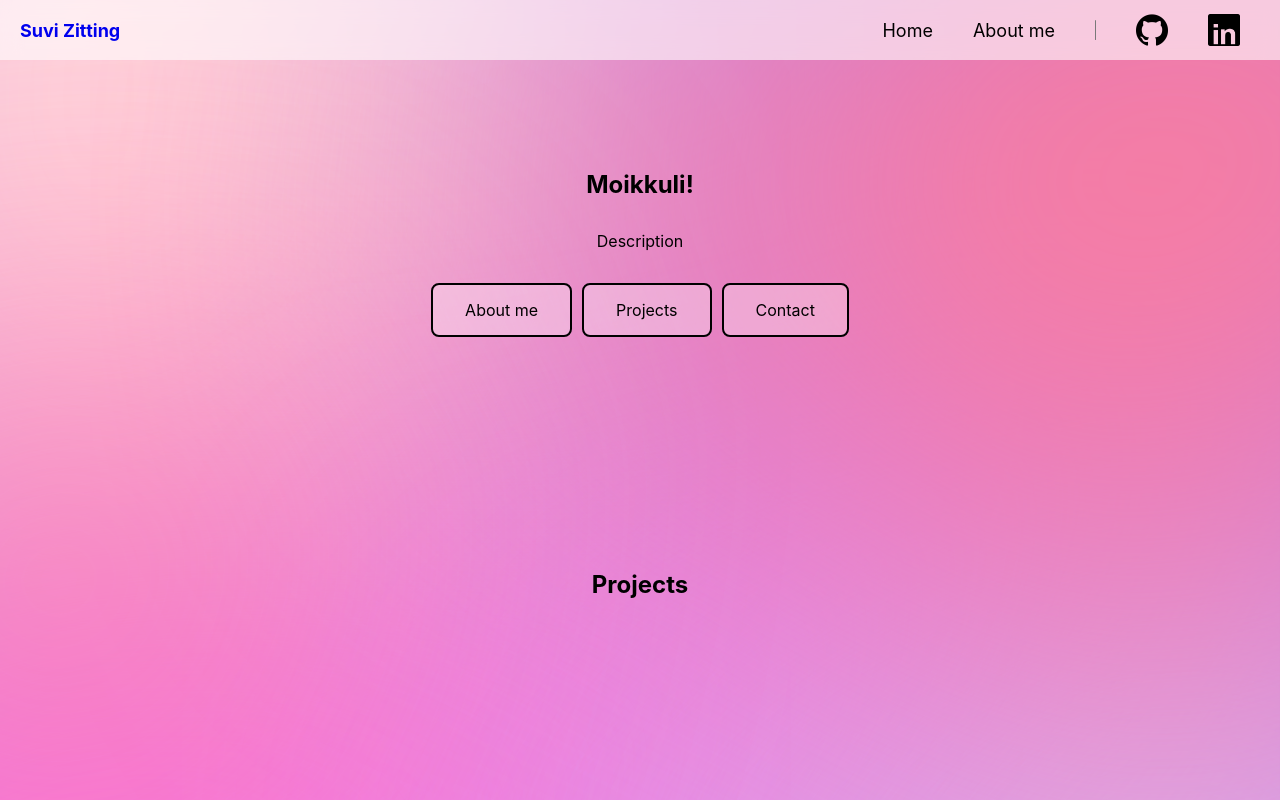
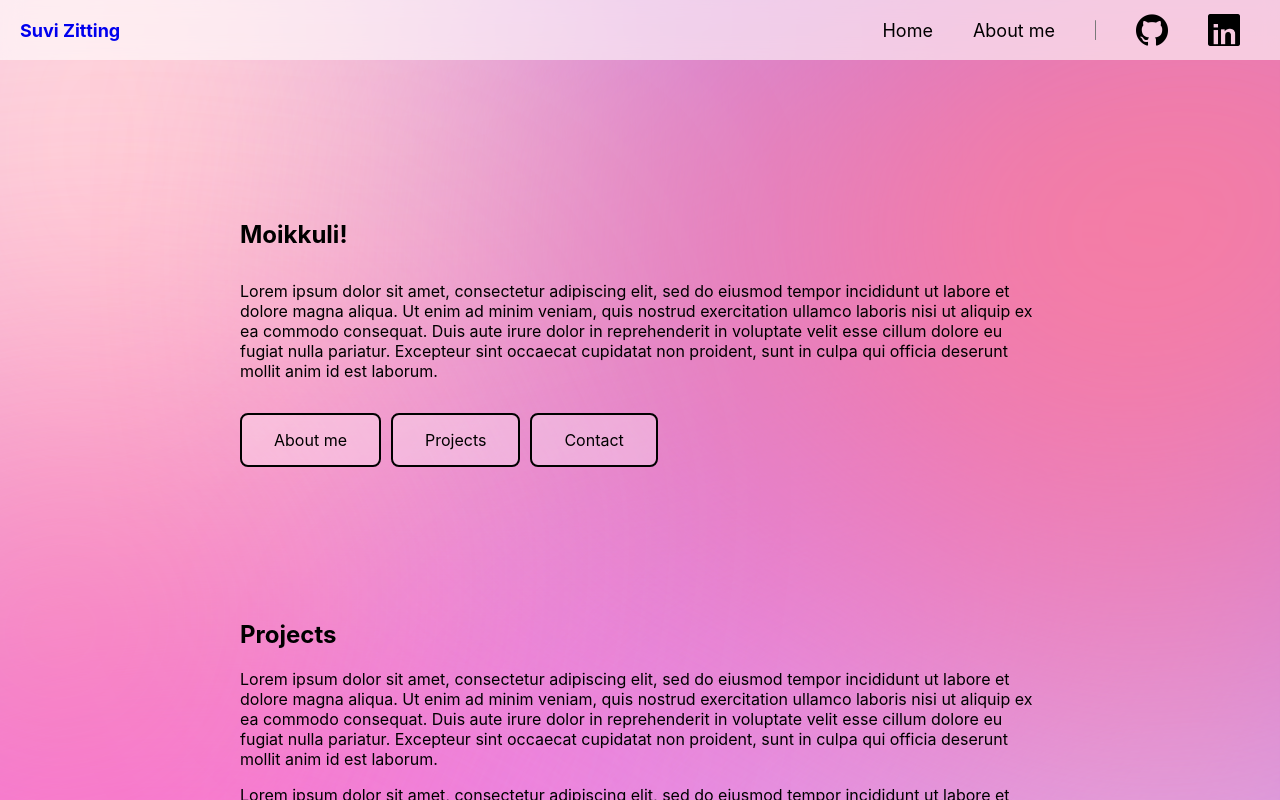
Before and after one commit to suviz/portfolio_site, a React (Create React App) app: page / in a window 1280 px wide. Built offline with nearby package versions, Linux system fonts and the light colour scheme.

Commit message:
Update main page layout, add lorem ipsum content

```diff
--- a/src/App.css
+++ b/src/App.css
@@ -5,7 +5,8 @@
 }
 
 .App {
-  text-align: center;
+  text-align: left;
+  height: 100%;
 }
 
 header {
@@ -23,57 +24,29 @@
 }
 
 main {
-  margin-top: 100px;
+  height: 100%;
+  display: flex;
+  justify-content: space-around;
+  flex-direction: row;
+}
+
+.main-content {
+  padding: 100px 40px;
+  height: 100%;
   white-space: normal;
-
+  max-width: 800px;
+  overflow:hidden;
+  display: flex;
+  flex-direction: column;
+  justify-content: flex-start;
 }
 
 .hero {
-  width: 100vw;
+  width: 100%;
   min-height: 300px;
-  padding: 50px 0;
+  padding: 100px 0 0 0;
 }
 
 .hero-desc {
-  margin: 2rem;
-}
-
-.buttons {
-  display: flex;
-  flex-direction: row;
-  flex-wrap: wrap;
-  justify-content: center;
-  align-items: flex-start;
-  gap: 10px;
-  width: 100vw;
   margin: 2rem 0;
 }
-
-.button {
-  background-color: rgb(256, 256, 256, .3);
-  border: none;
-  color: rgb(0, 0, 0);
-  padding: 15px 32px;
-  text-align: center;
-  text-decoration: none;
-  display: inline-block;
-  font-size: 16px;
-  border: 2px solid #000000;
-  border-radius: 8px;
-}
-
-.button:hover {
-  background-color: rgb(256, 256, 256, .6);
-}
-
-.projects {
-  width: 100vw;
-  min-height: 300px;
-  padding: 50px 0;
-}
-
-.contact {
-  width: 100vw;
-  min-height: 300px;
-  padding: 50px 0;
-}
--- a/src/App.js
+++ b/src/App.js
@@ -12,10 +12,16 @@
         <NavBar/>
       </header>
 
-      <Routes>
-        <Route path="/" element={ <HomePage /> } />
-        <Route path="/about" element={ <AboutPage /> } />
-      </Routes>
+      <main>
+        <div className='main-content'>
+          <Routes>
+            <Route path="/" element={ <HomePage /> } />
+            <Route path="/about" element={ <AboutPage /> } />
+          </Routes>
+        </div>
+
+      </main>
+
 
 
     </div>
--- a/src/pages/aboutPage.js
+++ b/src/pages/aboutPage.js
@@ -9,7 +9,7 @@
               About me
             </h1>
 
-            <p className='hero-desc'>Description</p>
+            <p className='hero-desc'>Lorem ipsum dolor sit amet, consectetur adipiscing elit, sed do eiusmod tempor incididunt ut labore et dolore magna aliqua. Ut enim ad minim veniam, quis nostrud exercitation ullamco laboris nisi ut aliquip ex ea commodo consequat. Duis aute irure dolor in reprehenderit in voluptate velit esse cillum dolore eu fugiat nulla pariatur. Excepteur sint occaecat cupidatat non proident, sunt in culpa qui officia deserunt mollit anim id est laborum.</p>
 
           </div>
 
--- /dev/null
+++ b/src/pages/homePage.css
@@ -0,0 +1,38 @@
+.projects {
+    width: 100%;
+    min-height: 100px;
+    padding: 100px 0 0 0;
+}
+
+.contact {
+    width: 100%;
+    min-height: 100px;
+    padding: 100px 0 0 0;
+}
+
+.button {
+    background-color: rgb(256, 256, 256, .3);
+    border: none;
+    color: rgb(0, 0, 0);
+    padding: 15px 32px;
+    text-align: center;
+    text-decoration: none;
+    display: inline-block;
+    font-size: 16px;
+    border: 2px solid #000000;
+    border-radius: 8px;
+}
+
+.button:hover {
+    background-color: rgb(256, 256, 256, .6);
+}
+
+.buttons {
+    display: flex;
+    flex-direction: row;
+    flex-wrap: wrap;
+    justify-content: start;
+    align-items: flex-start;
+    gap: 10px;
+    width: 100%;
+}
--- a/src/pages/homePage.js
+++ b/src/pages/homePage.js
@@ -1,5 +1,7 @@
 import { Link } from "react-router-dom";
 import { useRef } from 'react';
+
+import './homePage.css';
 
 function HomePage() {
 
@@ -8,13 +10,13 @@
 
     return (
 
-        <main>
+        <div>
 
             <section id="hero">
                 <div className='hero'>
 
                     <h1>Moikkuli!</h1>
-                    <p className='hero-desc'>Description</p>
+                    <p className='hero-desc'>Lorem ipsum dolor sit amet, consectetur adipiscing elit, sed do eiusmod tempor incididunt ut labore et dolore magna aliqua. Ut enim ad minim veniam, quis nostrud exercitation ullamco laboris nisi ut aliquip ex ea commodo consequat. Duis aute irure dolor in reprehenderit in voluptate velit esse cillum dolore eu fugiat nulla pariatur. Excepteur sint occaecat cupidatat non proident, sunt in culpa qui officia deserunt mollit anim id est laborum.</p>
 
                     <div className='buttons'>
                         <Link to="/about" className='button'>About me</Link>
@@ -28,16 +30,20 @@
             <section ref={projectRef} id="projects">
                 <div className='projects' >
                     <h2>Projects</h2>
+                    <p>Lorem ipsum dolor sit amet, consectetur adipiscing elit, sed do eiusmod tempor incididunt ut labore et dolore magna aliqua. Ut enim ad minim veniam, quis nostrud exercitation ullamco laboris nisi ut aliquip ex ea commodo consequat. Duis aute irure dolor in reprehenderit in voluptate velit esse cillum dolore eu fugiat nulla pariatur. Excepteur sint occaecat cupidatat non proident, sunt in culpa qui officia deserunt mollit anim id est laborum.</p>
+                    <p>Lorem ipsum dolor sit amet, consectetur adipiscing elit, sed do eiusmod tempor incididunt ut labore et dolore magna aliqua. Ut enim ad minim veniam, quis nostrud exercitation ullamco laboris nisi ut aliquip ex ea commodo consequat. Duis aute irure dolor in reprehenderit in voluptate velit esse cillum dolore eu fugiat nulla pariatur. Excepteur sint occaecat cupidatat non proident, sunt in culpa qui officia deserunt mollit anim id est laborum.</p>
                 </div>
             </section>
 
             <section ref={contactRef} id="contact">
                 <div className='contact'>
                     <h2>Contact me</h2>
+                    <p>Lorem ipsum dolor sit amet, consectetur adipiscing elit, sed do eiusmod tempor incididunt ut labore et dolore magna aliqua. Ut enim ad minim veniam, quis nostrud exercitation ullamco laboris nisi ut aliquip ex ea commodo consequat. Duis aute irure dolor in reprehenderit in voluptate velit esse cillum dolore eu fugiat nulla pariatur. Excepteur sint occaecat cupidatat non proident, sunt in culpa qui officia deserunt mollit anim id est laborum.</p>
+                    <p>Lorem ipsum dolor sit amet, consectetur adipiscing elit, sed do eiusmod tempor incididunt ut labore et dolore magna aliqua. Ut enim ad minim veniam, quis nostrud exercitation ullamco laboris nisi ut aliquip ex ea commodo consequat. Duis aute irure dolor in reprehenderit in voluptate velit esse cillum dolore eu fugiat nulla pariatur. Excepteur sint occaecat cupidatat non proident, sunt in culpa qui officia deserunt mollit anim id est laborum.</p>
                 </div>
             </section>
 
-        </main>
+        </div>
 
     );
   }
```
